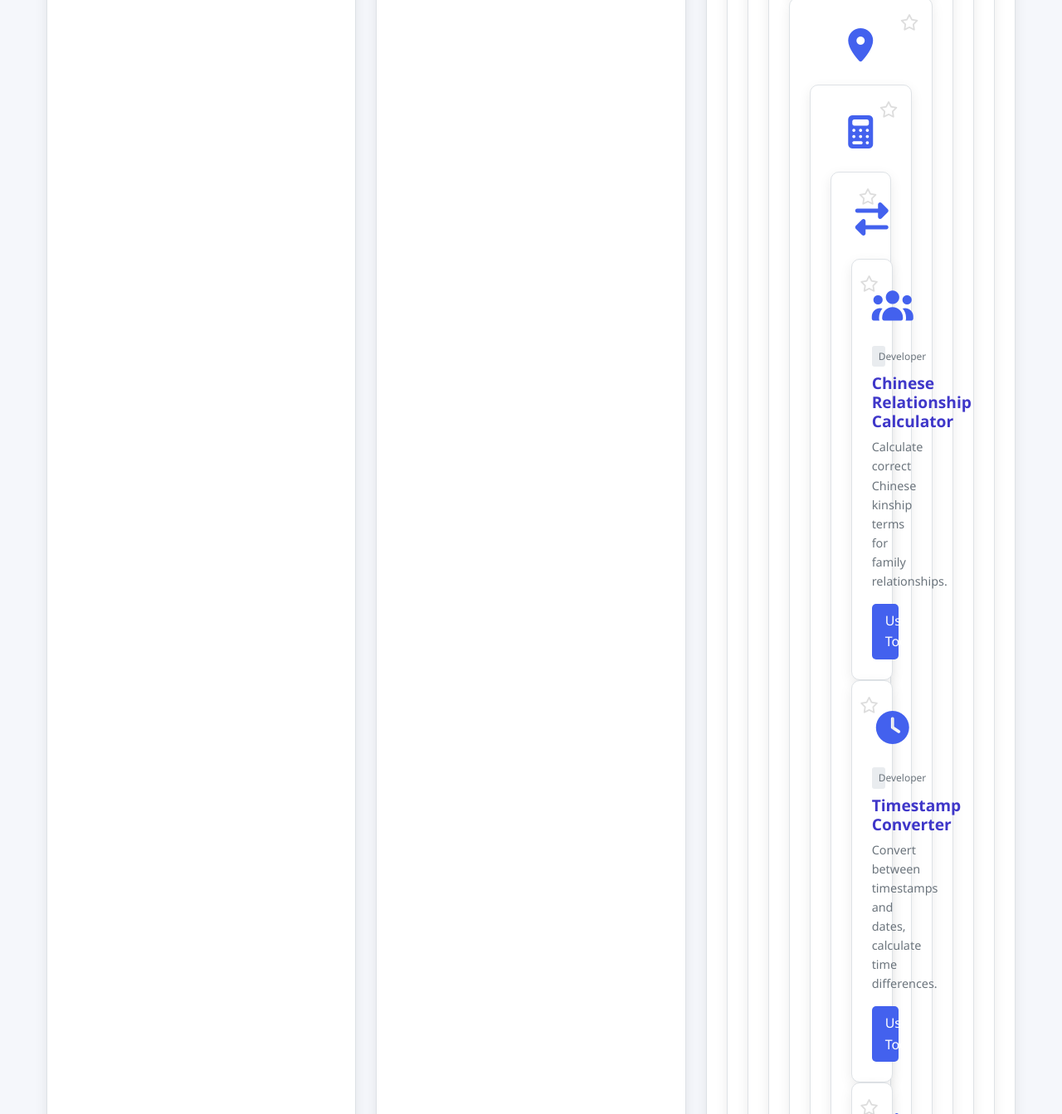
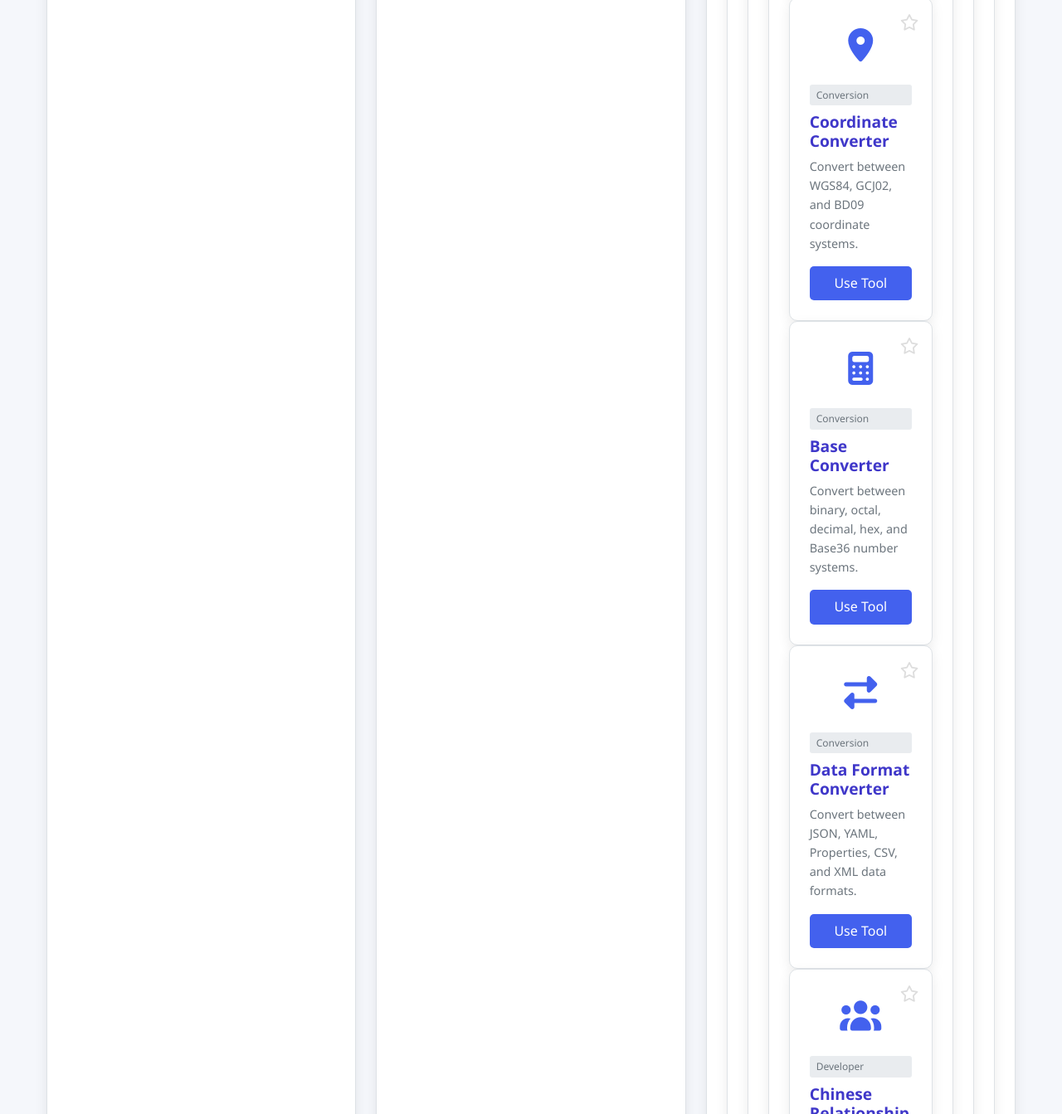
Before and after one commit to wangfeiwest2025/new-toolshub, a website: page public/index.html in a window 1280 px wide. Shown: the part 4346-5689 px from the top of the page at 83% size. Drawn offline with nearby package versions, Linux system fonts and the light colour scheme.

Commit message:
Fix homepage layout - restore broken tool cards

```diff
--- a/public/index.html
+++ b/public/index.html
@@ -629,16 +629,31 @@
                 <div class="tool-card" data-category="convert" data-name="coordinate gps wgs84 gcj02 bd09 map">
                     <button class="favorite-btn" title="Add to favorites"><i class="far fa-star"></i></button>
                     <div class="tool-icon"><i class="fas fa-map-marker-alt"></i></div>
+                    <span class="tool-category">Conversion</span>
+                    <h3 class="tool-title">Coordinate Converter</h3>
+                    <p class="tool-description">Convert between WGS84, GCJ02, and BD09 coordinate systems.</p>
+                    <a href="/tools/coordinate-converter" class="tool-link">Use Tool</a>
+                </div>
 
                 <!-- Base Converter -->
                 <div class="tool-card" data-category="convert" data-name="base binary octal decimal hex converter">
                     <button class="favorite-btn" title="Add to favorites"><i class="far fa-star"></i></button>
                     <div class="tool-icon"><i class="fas fa-calculator"></i></div>
+                    <span class="tool-category">Conversion</span>
+                    <h3 class="tool-title">Base Converter</h3>
+                    <p class="tool-description">Convert between binary, octal, decimal, hex, and Base36 number systems.</p>
+                    <a href="/tools/base-converter" class="tool-link">Use Tool</a>
+                </div>
 
                 <!-- Data Format Converter -->
                 <div class="tool-card" data-category="convert" data-name="data format json yaml xml csv properties">
                     <button class="favorite-btn" title="Add to favorites"><i class="far fa-star"></i></button>
                     <div class="tool-icon"><i class="fas fa-exchange-alt"></i></div>
+                    <span class="tool-category">Conversion</span>
+                    <h3 class="tool-title">Data Format Converter</h3>
+                    <p class="tool-description">Convert between JSON, YAML, Properties, CSV, and XML data formats.</p>
+                    <a href="/tools/data-converter" class="tool-link">Use Tool</a>
+                </div>
 
                 <!-- Relationship Calculator -->
                 <div class="tool-card" data-category="dev" data-name="relationship chinese kinship family">
```
